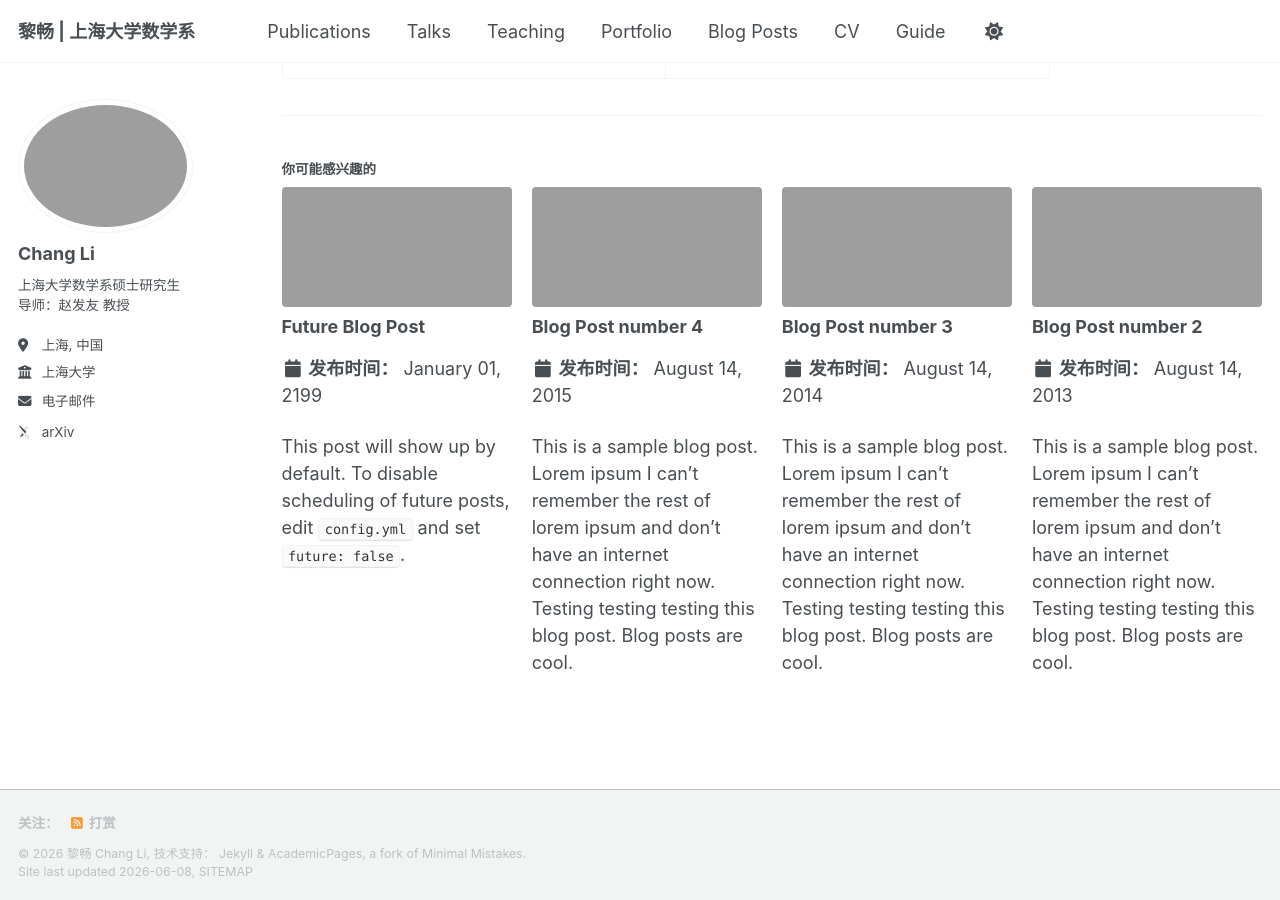
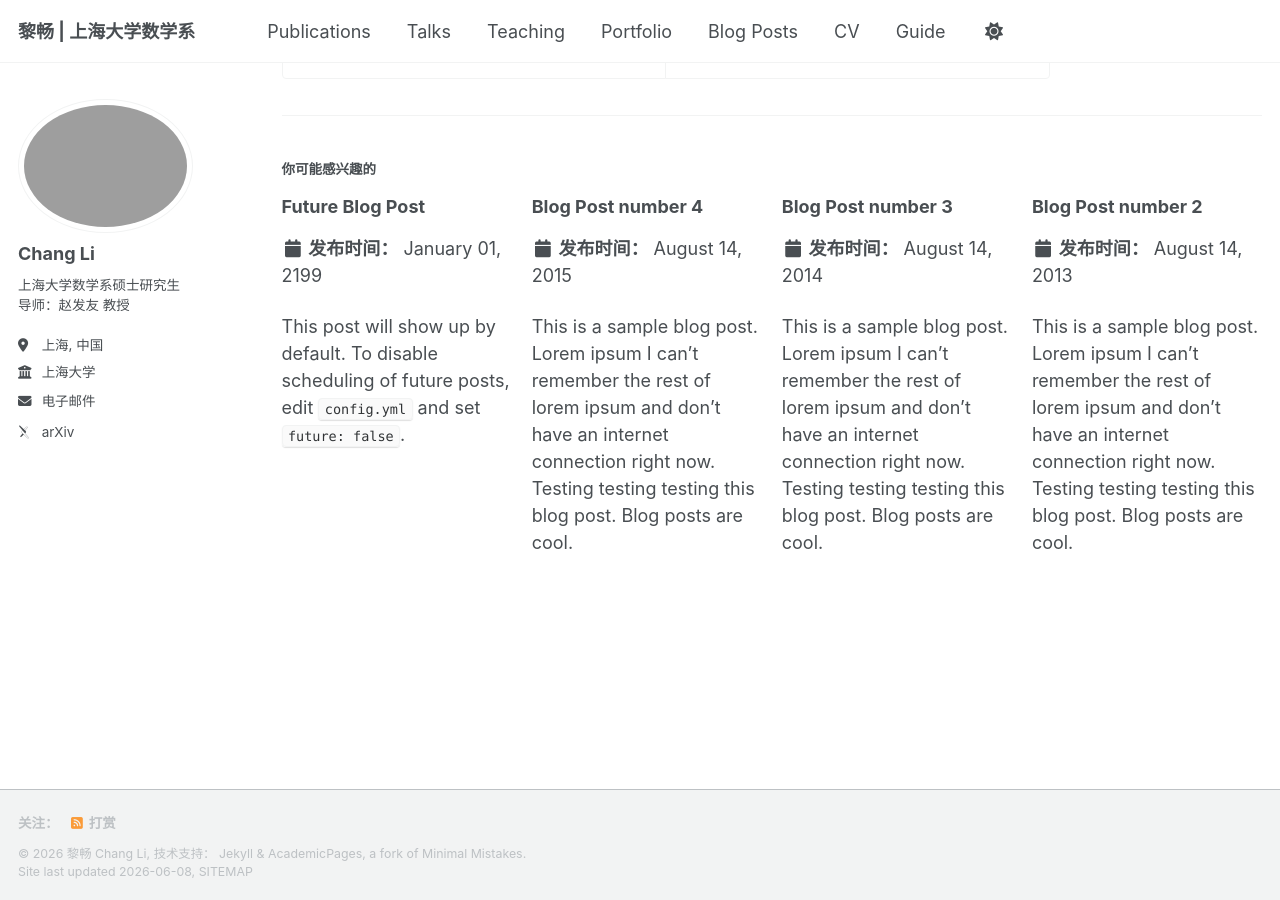
Before and after one commit to Chang-Li-0312/Chang-Li-0312.github.io, a Jekyll site: the page built from _publications/2025-06-08-paper-title-number-5.md, in a window 1280 px wide and 900 px high, scrolled down 602 px. Built offline with Jekyll 4.4.1, drawn with Linux system fonts in a browser that asks for light colours; some web fonts are replaced; a script bundle is joined from its source files by our own code; library files that are not in the unit come from our copies.

Commit message:
Update _config.yml

```diff
--- a/_config.yml
+++ b/_config.yml
@@ -11,7 +11,7 @@ baseurl                  : "" # ⚠️必须留空！绝对不要填任何东西
 repository               : "Chang-Li-0312/Chang-Li-0312.github.io" # ⚠️必须修改！你的仓库地址
 
 # 网站缩略图（分享到微信/推特时显示的图片，可选）
-teaser                   : "/images/banner.jpg"
+#teaser                   : "/images/banner.jpg"
 breadcrumbs              : false # 是否显示面包屑导航，学术主页建议关闭
 words_per_minute         : 200
 
```
